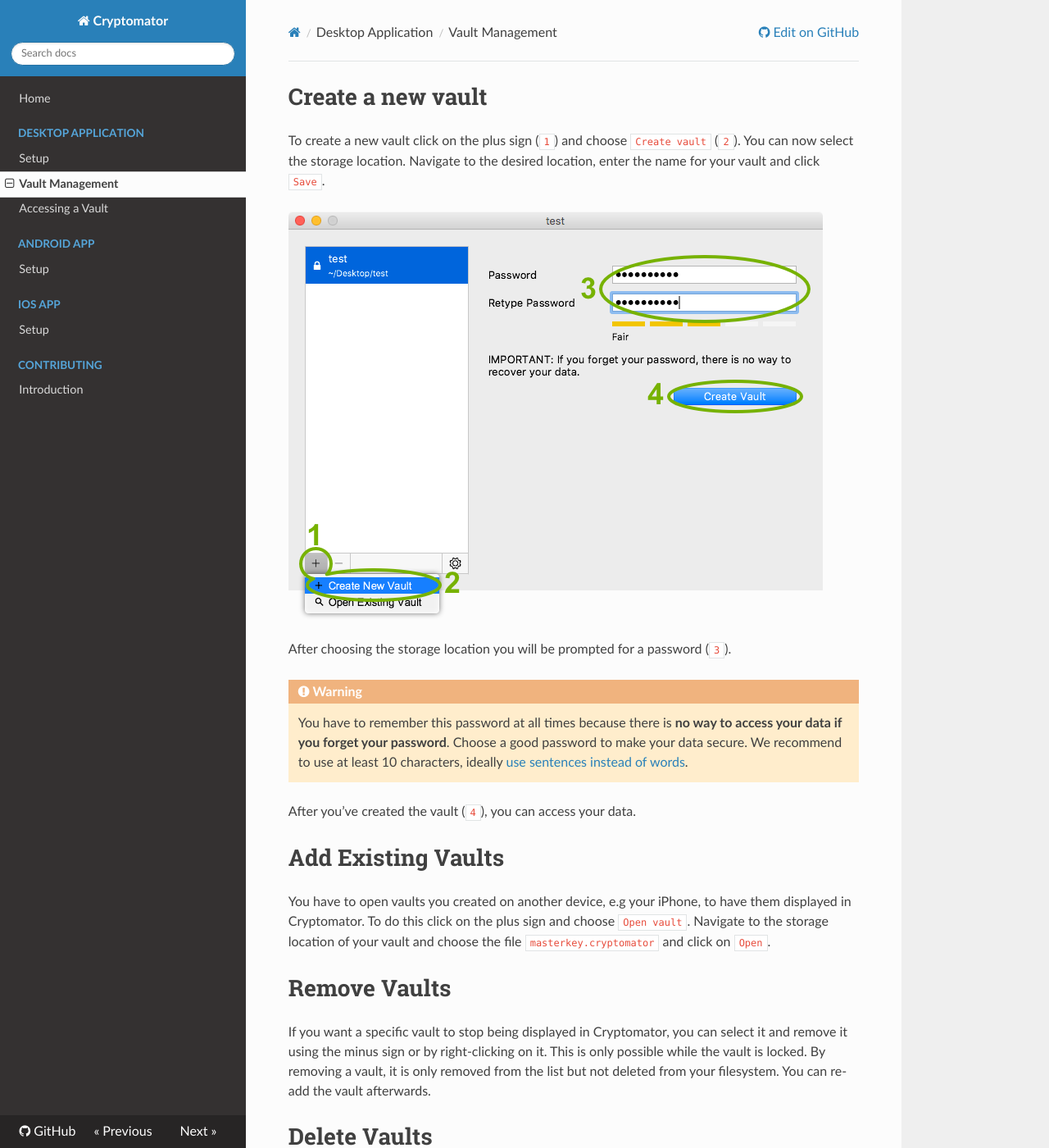
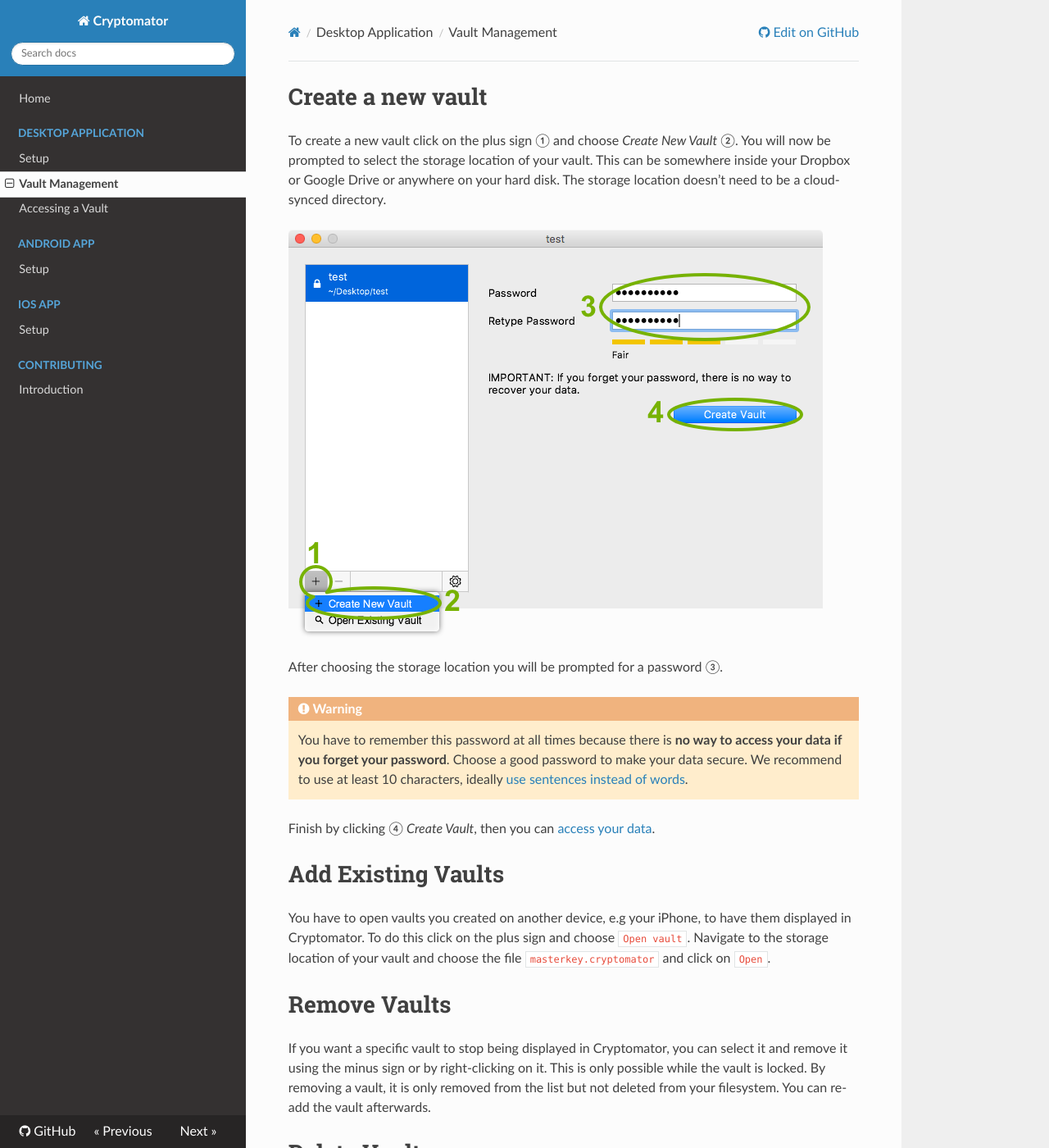
Before and after one commit to cryptomator/docs, an MkDocs documentation site: the page built from docs/desktop/vault-management.md, in a window 1280 px wide and 1400 px high. Shown: the whole window at 82% size. Built offline with MkDocs 1.6.1, drawn with Linux system fonts in a browser that asks for light colours; nearby versions of some CDN libraries.

Commit message:
Reworked vault creation process

```diff
--- a/docs/desktop/vault-management.md
+++ b/docs/desktop/vault-management.md
@@ -1,15 +1,15 @@
 # Create a new vault
 
-To create a new vault click on the plus sign (`1`) and choose `Create vault` (`2`). You can now select the storage location. Navigate to the desired location, enter the name for your vault and click `Save`.
+To create a new vault click on the plus sign ① and choose _Create New Vault_ ②. You will now be prompted to select the storage location of your vault. This can be somewhere inside your Dropbox or Google Drive or anywhere on your hard disk. The storage location doesn't need to be a cloud-synced directory.
 
 ![How to create a new vault](../img/create-new-vault.png)
 
-After choosing the storage location you will be prompted for a password (`3`).
+After choosing the storage location you will be prompted for a password ③.
 
 !!! warning
     You have to remember this password at all times because there is **no way to access your data if you forget your password**. Choose a good password to make your data secure. We recommend to use at least 10 characters, ideally [use sentences instead of words](https://xkcd.com/936/).
 
-After you’ve created the vault (`4`), you can access your data.
+Finish by clicking ④ _Create Vault_, then you can [access your data](access-vault.md).
 
 # Add Existing Vaults
 You have to open vaults you created on another device, e.g your iPhone, to have them displayed in Cryptomator. To do this click on the plus sign and choose `Open vault`. Navigate to the storage location of your vault and choose the file `masterkey.cryptomator` and click on `Open`.
```
